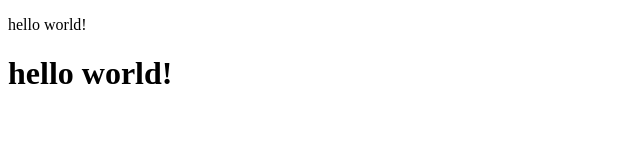
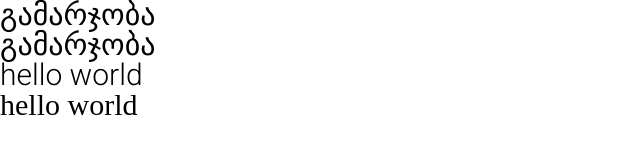
Before and after one commit to annicharekishvili/lecture-5, a plain HTML site: page index.html in a window 1280 px wide. Shown: the whole page, without its empty margins (0-640 px from the left). Drawn offline with Linux system fonts and the light colour scheme; a web font is replaced by a local one.

Commit message:
update index.html and add reset and style css files

```diff
--- a/index.html
+++ b/index.html
@@ -2,11 +2,25 @@
 <html>
 <head>
 	<meta charset="utf-8">
-	<title></title>
+	<title>lecture 5</title>
+
+	<link rel="stylesheet" type="text/css" href="styles/reset.css">
+
+	<link rel="stylesheet" href="https://cdn.web-fonts.ge/fonts/alkdots/css/alkdots.min.css">
+
+	<link rel="preconnect" href="https://fonts.googleapis.com">
+	<link rel="preconnect" href="https://fonts.gstatic.com" crossorigin>
+	<link href="https://fonts.googleapis.com/css2?family=Roboto:ital,wght@0,100;0,300;1,100;1,300&display=swap" rel="stylesheet">
+
+	<link rel="stylesheet" type="text/css" href="styles/style.css">
+
 </head>
 <body>
-	<p>hello world!</p>
+	<h1>გამარჯობა</h1>
+	<h2>გამარჯობა</h2>
 
-	<h1>hello world!</h1>
+
+	<h3>hello world</h3>
+	<h4>hello world</h4>
 </body>
 </html>
--- /dev/null
+++ b/styles/reset.css
@@ -0,0 +1,43 @@
+html, body, div, span, applet, object, iframe,
+h1, h2, h3, h4, h5, h6, p, blockquote, pre,
+a, abbr, acronym, address, big, cite, code,
+del, dfn, em, img, ins, kbd, q, s, samp,
+small, strike, strong, sub, sup, tt, var,
+b, u, i, center,
+dl, dt, dd, ol, ul, li,
+fieldset, form, label, legend,
+table, caption, tbody, tfoot, thead, tr, th, td,
+article, aside, canvas, details, embed,
+figure, figcaption, footer, header, hgroup,
+menu, nav, output, ruby, section, summary,
+time, mark, audio, video {
+	margin: 0;
+	padding: 0;
+	border: 0;
+	font-size: 100%;
+	font: inherit;
+	vertical-align: baseline;
+}
+/* HTML5 display-role reset for older browsers */
+article, aside, details, figcaption, figure,
+footer, header, hgroup, menu, nav, section {
+	display: block;
+}
+body {
+	line-height: 1;
+}
+ol, ul {
+	list-style: none;
+}
+blockquote, q {
+	quotes: none;
+}
+blockquote:before, blockquote:after,
+q:before, q:after {
+	content: '';
+	content: none;
+}
+table {
+	border-collapse: collapse;
+	border-spacing: 0;
+}
--- /dev/null
+++ b/styles/style.css
@@ -0,0 +1,12 @@
+h1 {
+	font-family: "ALKDots", sans-serif;
+}
+
+h1, h2, h3, h4 {
+	font-size: 30px;
+}
+
+
+h3 {
+	font-family: 'Roboto', sans-serif;
+}
```
